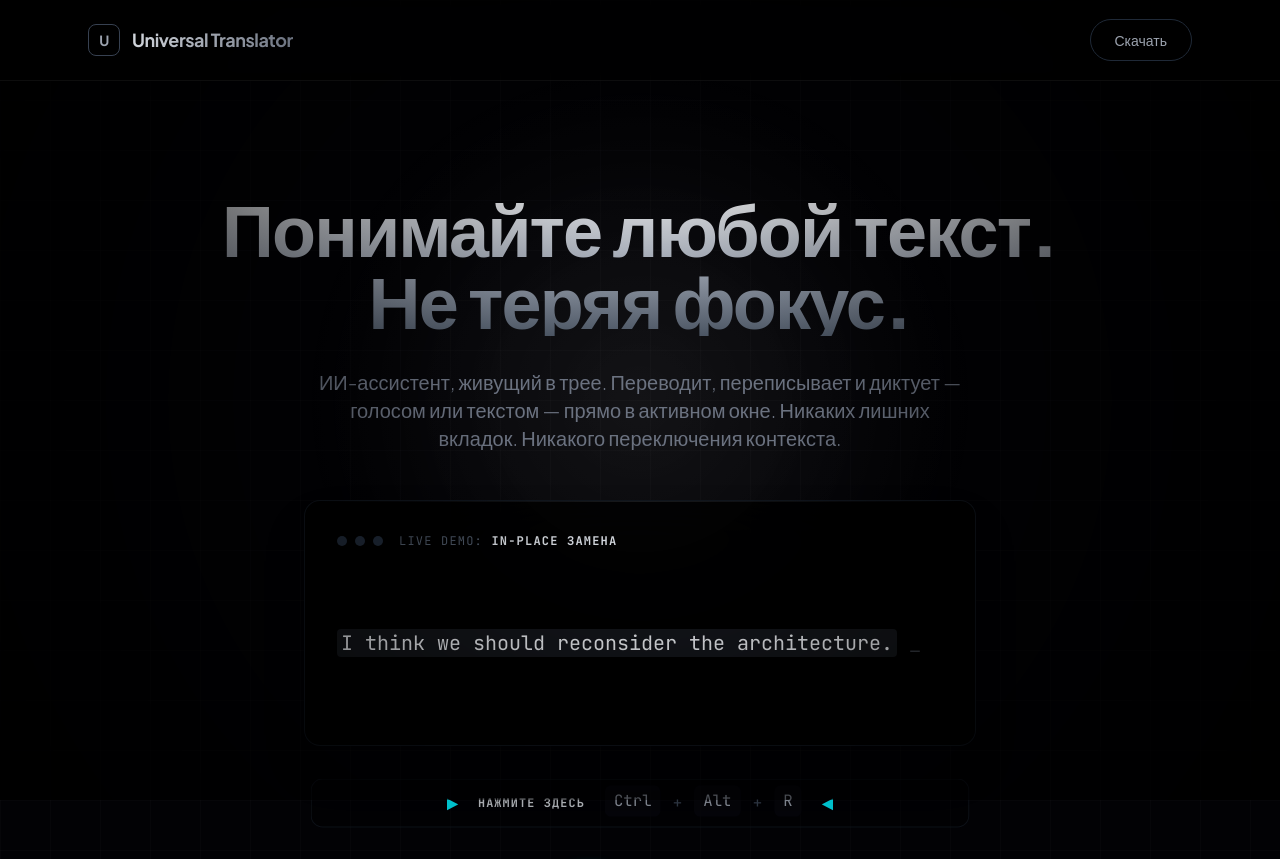
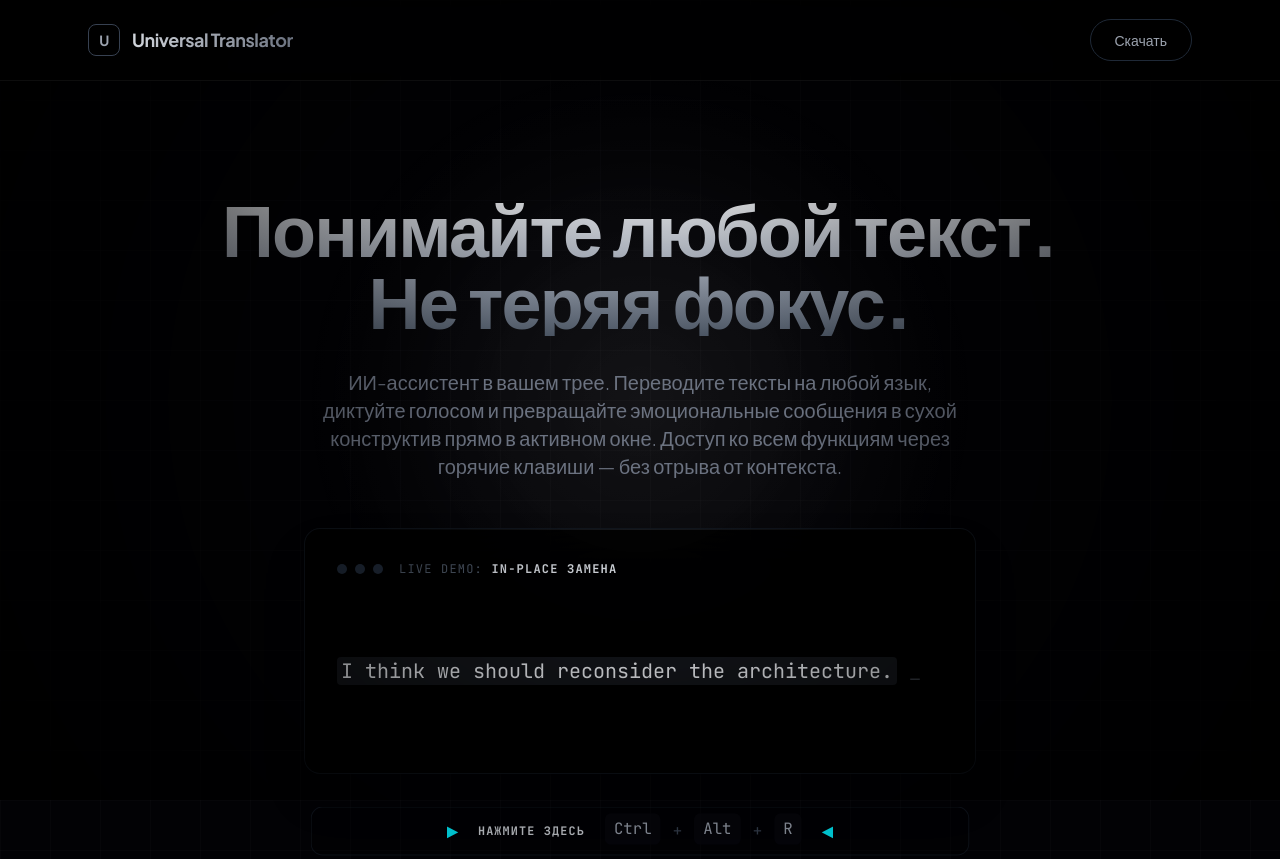
Before and after one commit to deitaur/UniversalTranslator, a plain HTML site: page docs/index.html in a window 1280 px wide. Shown: the top 859 px of the page. Drawn offline with nearby package versions, Linux system fonts and the light colour scheme.

Commit message:
docs: rewrite landing page subheadline for better feature highlight

```diff
--- a/docs/index.html
+++ b/docs/index.html
@@ -268,8 +268,7 @@
 
             <p
                 class="text-lg sm:text-xl text-gray-500 mb-10 sm:mb-12 max-w-2xl mx-auto font-light leading-relaxed px-2">
-                ИИ-ассистент, живущий в трее. Переводит, переписывает и диктует — голосом или текстом — прямо в активном окне.
-                Никаких лишних вкладок. Никакого переключения контекста.
+                ИИ-ассистент в вашем трее. Переводите тексты на любой язык, диктуйте голосом и превращайте эмоциональные сообщения в сухой конструктив прямо в активном окне. Доступ ко всем функциям через горячие клавиши — без отрыва от контекста.
             </p>
 
             <!-- Интерактивное демо -->
```
